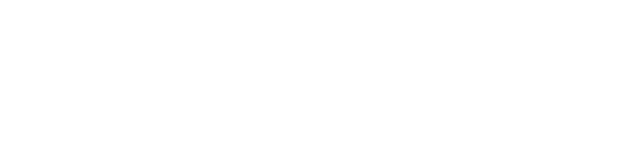
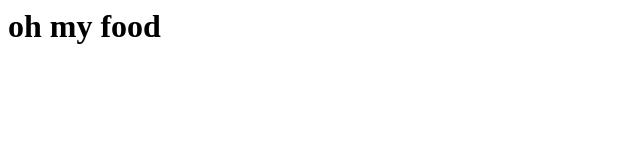
Before and after one commit to Mohamed95350/P3_Guirassy_Mohamed, a plain HTML site: page index.html in a window 1280 px wide. Shown: the whole page, without its empty margins (0-640 px from the left). Drawn offline with Linux system fonts and the light colour scheme.

Commit message:
installe projet

```diff
--- a/index.html
+++ b/index.html
@@ -6,6 +6,6 @@
     <title>oh my food</title>
 </head>
 <body>
-
+   <h1>oh my food</h1>
 </body>
 </html>
```
